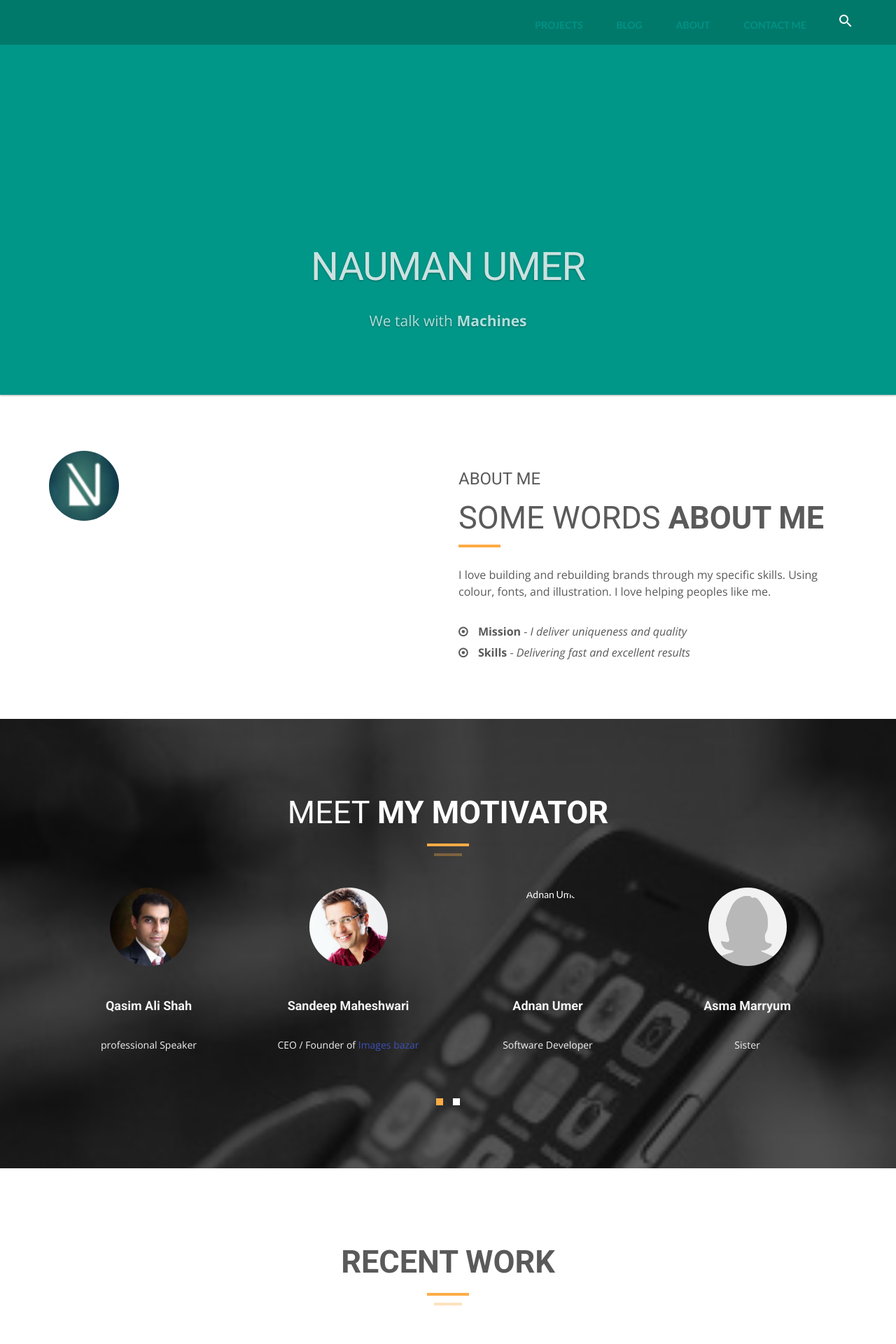
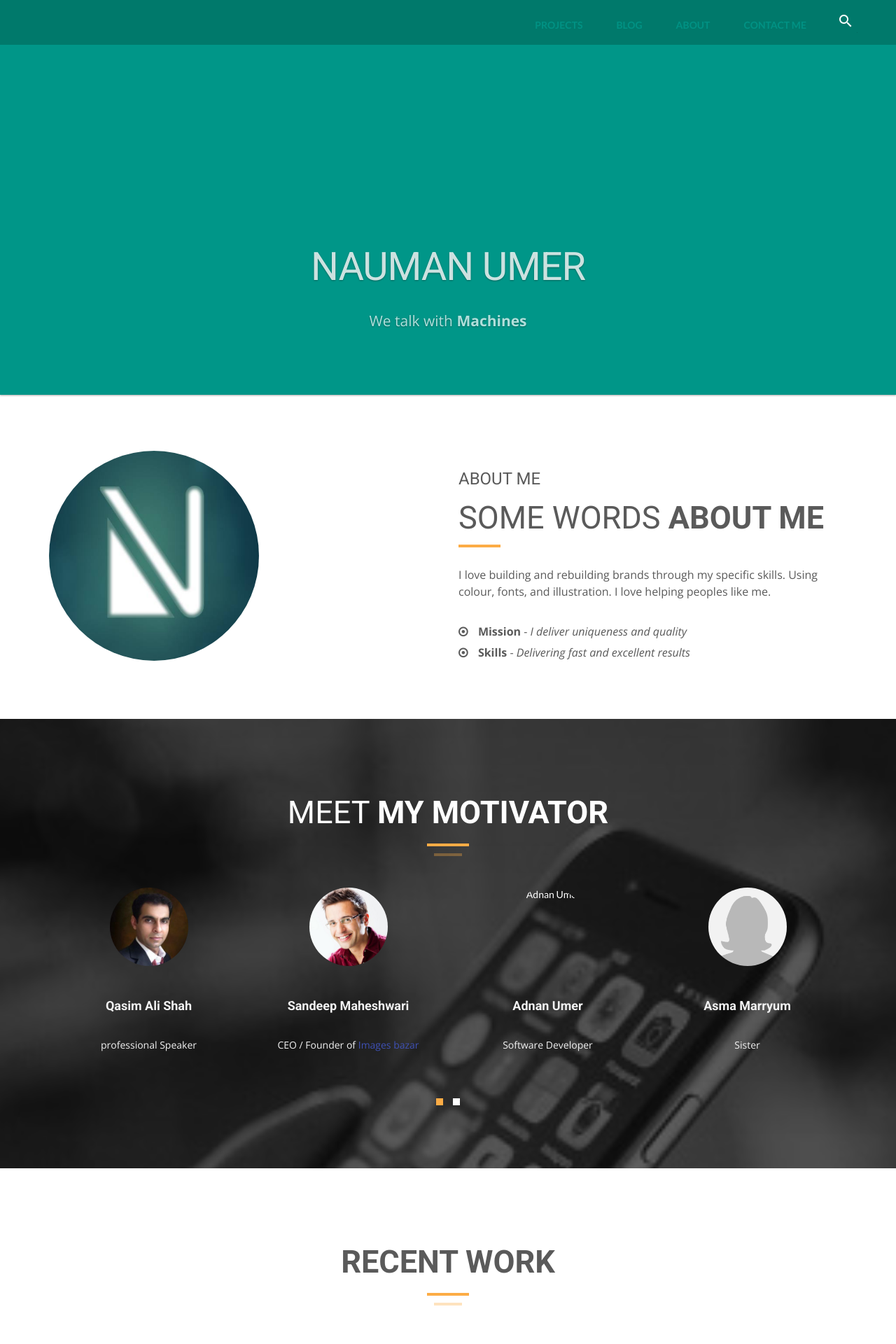
Before and after one commit to nmanumr/nmanumr.com, a Jekyll site: the page built from index.html, in a window 1280 px wide. Shown: the top 1920 px of the page at 70% size. Built offline with Jekyll 4.4.1, drawn with Linux system fonts in a browser that asks for light colours; nearby versions of some CDN libraries.

Commit message:
Update index.html

```diff
--- a/index.html
+++ b/index.html
@@ -18,7 +18,7 @@
         <div class="container">
             <div class="row">
                 <div class="col-md-6">
-                    <img src="img/portfolio/08.jpg" class="img-responsive" style="border-radius: 50%; box-sizing:border-box;height: 100px;width:100px;">
+                    <img src="img/portfolio/08.jpg" class="img-responsive" style="border-radius: 50%; box-sizing:border-box;height: 300px;width:300px;">
                 </div>
                 <div class="col-md-6">
                     <div class="about-text">
```
